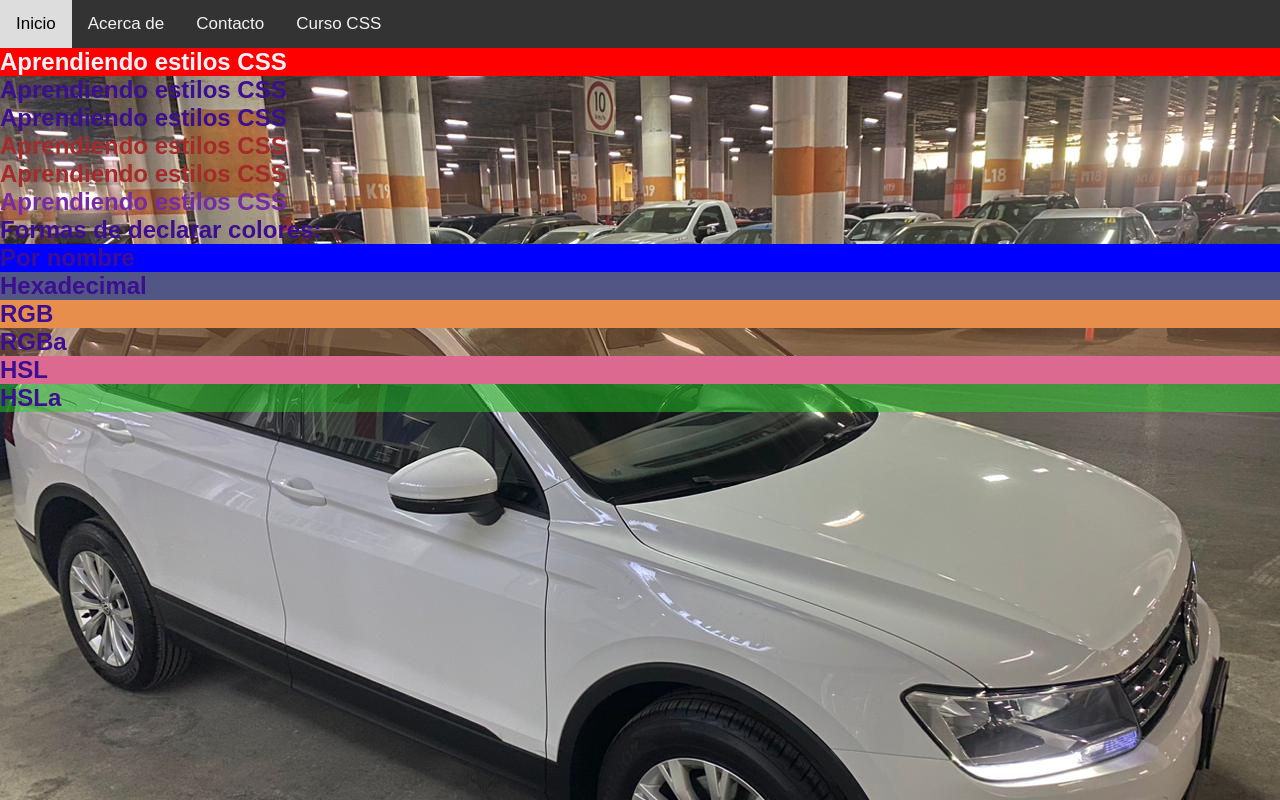
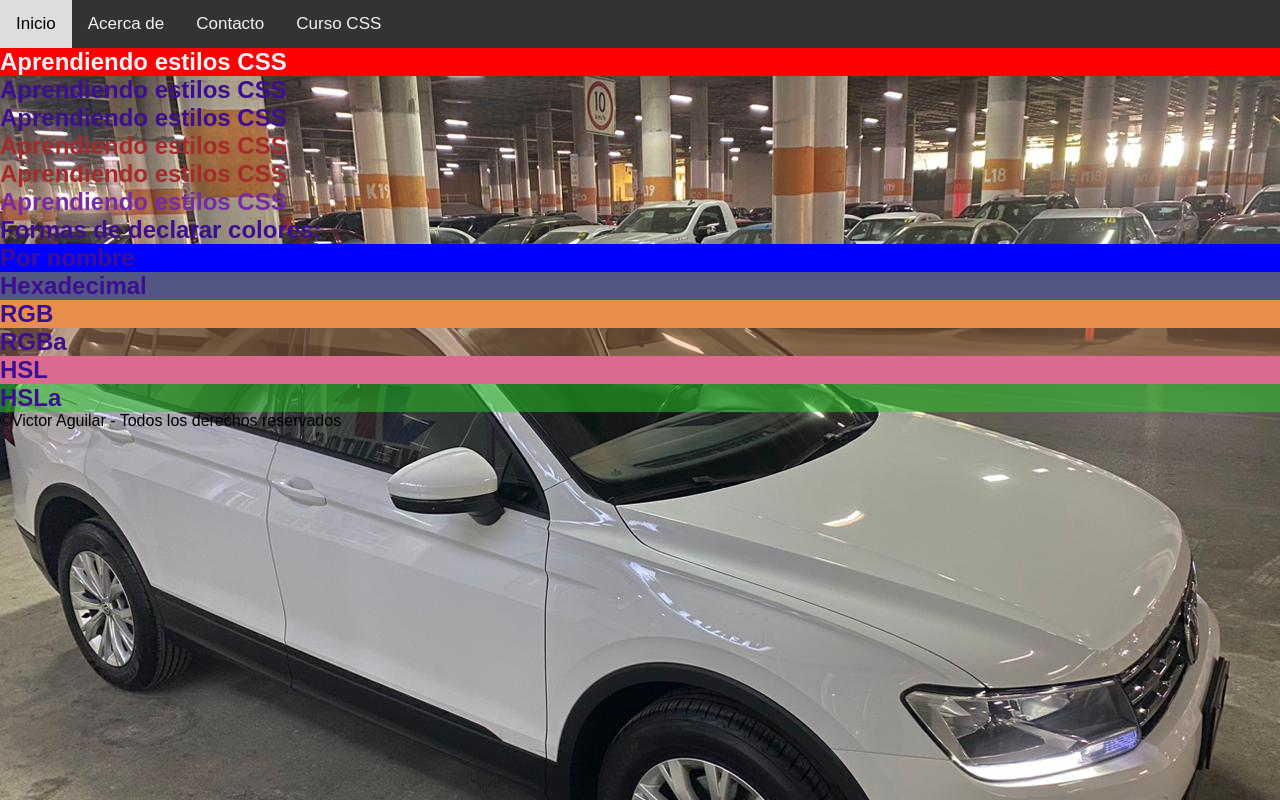
Before and after one commit to AdvinculaVictor/web-platform-static, a plain HTML site: page cursocss.html in a window 1280 px wide. Drawn offline with Linux system fonts and the light colour scheme; a web font is replaced by a local one.

Commit message:
Add footer to cursocss.html

```diff
--- a/cursocss.html
+++ b/cursocss.html
@@ -31,6 +31,6 @@
   <h2 class="hsl">HSL</h2>
   <h2 class="hsla">HSLa</h2>
 </section>
-<footer></footer>
+<footer>&copyVictor Aguilar - Todos los derechos reservados</footer>
 </body>
 </html>
```
